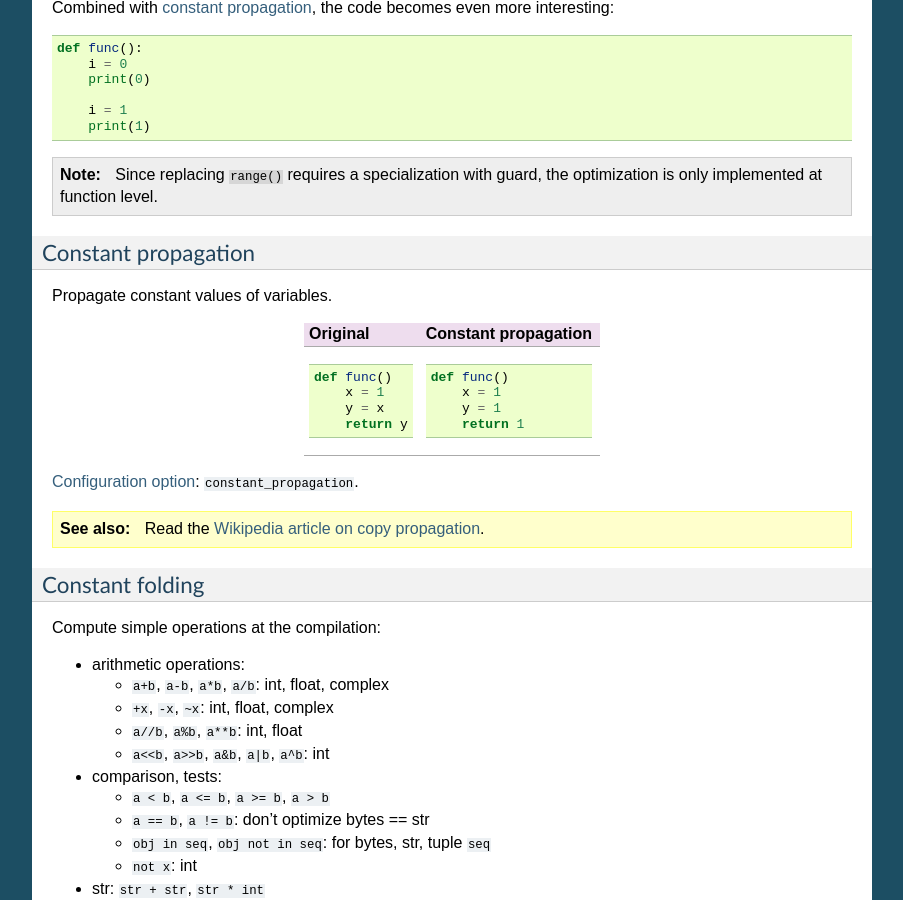
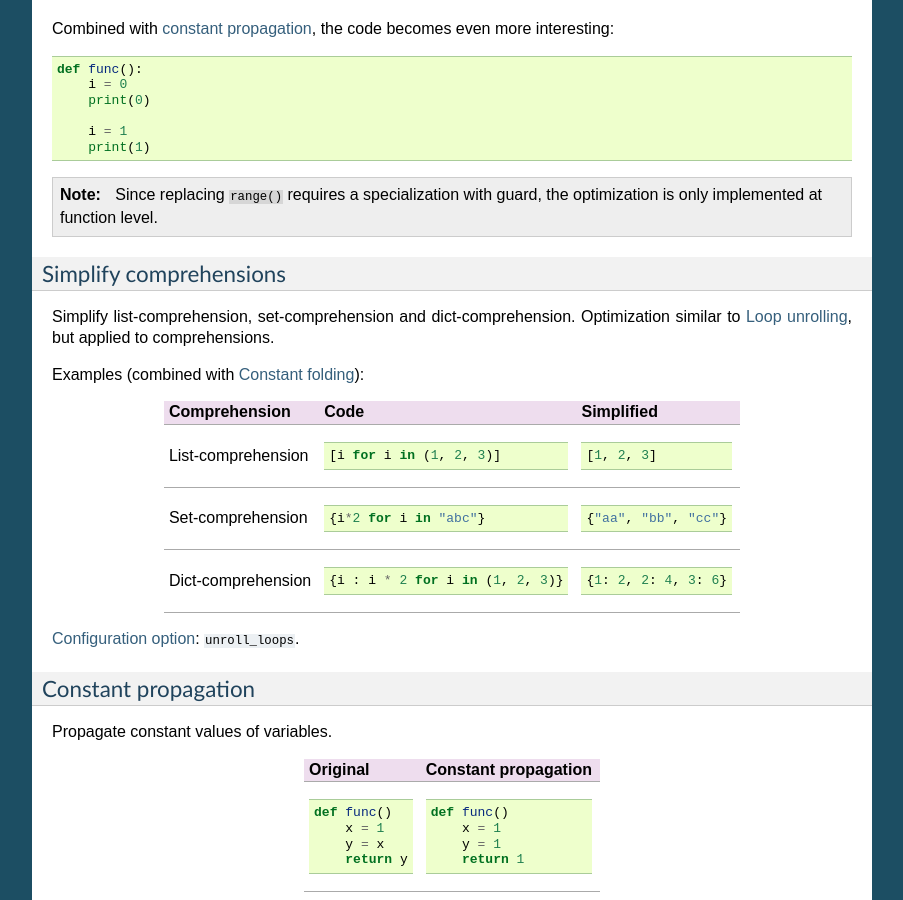
Before and after one commit to vstinner/fatoptimizer, a Sphinx documentation site: the page built from doc/optimizations.rst, in a window 1280 px wide and 900 px high, scrolled down 2188 px. Shown: the whole window, without its empty margins (198-1101 px from the left). Built offline with Sphinx 7.4.7, drawn with Linux system fonts in a browser that asks for light colours; some of the changed text lies outside the part shown.

Commit message:
Document "simplify comprehension" optim

```diff
--- a/doc/fatoptimizer.rst
+++ b/doc/fatoptimizer.rst
@@ -106,7 +106,8 @@ the ``__fatoptimizer__`` variable. Configuration keys:
 
 * ``unroll_loops``: Maximum number of loop iteration for loop unrolling
   (default: ``16``). Set it to ``0`` to disable loop unrolling. See
-  :ref:`loop unrolling <loop-unroll>` optimization.
+  :ref:`loop unrolling <loop-unroll>` and :ref:`simplify comprehension <compr>`
+  optimizations.
 
 Example to disable all optimizations in a module::
 
--- a/doc/optimizations.rst
+++ b/doc/optimizations.rst
@@ -11,6 +11,7 @@ Implementated optimizations:
 
 * :ref:`Call pure builtins <call-pure>`
 * :ref:`Loop unrolling <loop-unroll>`
+* :ref:`Simplify comprehensions <compr>`
 * :ref:`Constant propagation <const-prop>`
 * :ref:`Constant folding <const-fold>`
 * :ref:`Replace builtin constants <replace-builtin-constant>`
@@ -151,6 +152,36 @@ even more interesting::
 .. note::
    Since replacing ``range()`` requires a specialization with guard, the
    optimization is only implemented at function level.
+
+
+.. _compr:
+
+Simplify comprehensions
+-----------------------
+
+Simplify list-comprehension, set-comprehension and dict-comprehension.
+Optimization similar to :ref:`Loop unrolling <loop-unroll>`, but applied
+to comprehensions.
+
+Examples (combined with :ref:`Constant folding <const-fold>`):
+
++---------------------------------+---------------------------------+-----------------------+
+| Comprehension                   | Code                            | Simplified            |
++=================================+=================================+=======================+
+| List-comprehension              | ::                              | ::                    |
+|                                 |                                 |                       |
+|                                 |  [i for i in (1, 2, 3)]         |  [1, 2, 3]            |
++---------------------------------+---------------------------------+-----------------------+
+| Set-comprehension               | ::                              | ::                    |
+|                                 |                                 |                       |
+|                                 |  {i*2 for i in "abc"}           |  {"aa", "bb", "cc"}   |
++---------------------------------+---------------------------------+-----------------------+
+| Dict-comprehension              | ::                              | ::                    |
+|                                 |                                 |                       |
+|                                 |  {i : i * 2 for i in (1, 2, 3)} |  {1: 2, 2: 4, 3: 6}   |
++---------------------------------+---------------------------------+-----------------------+
+
+:ref:`Configuration option <config>`: ``unroll_loops``.
 
 
 .. _const-prop:
```
